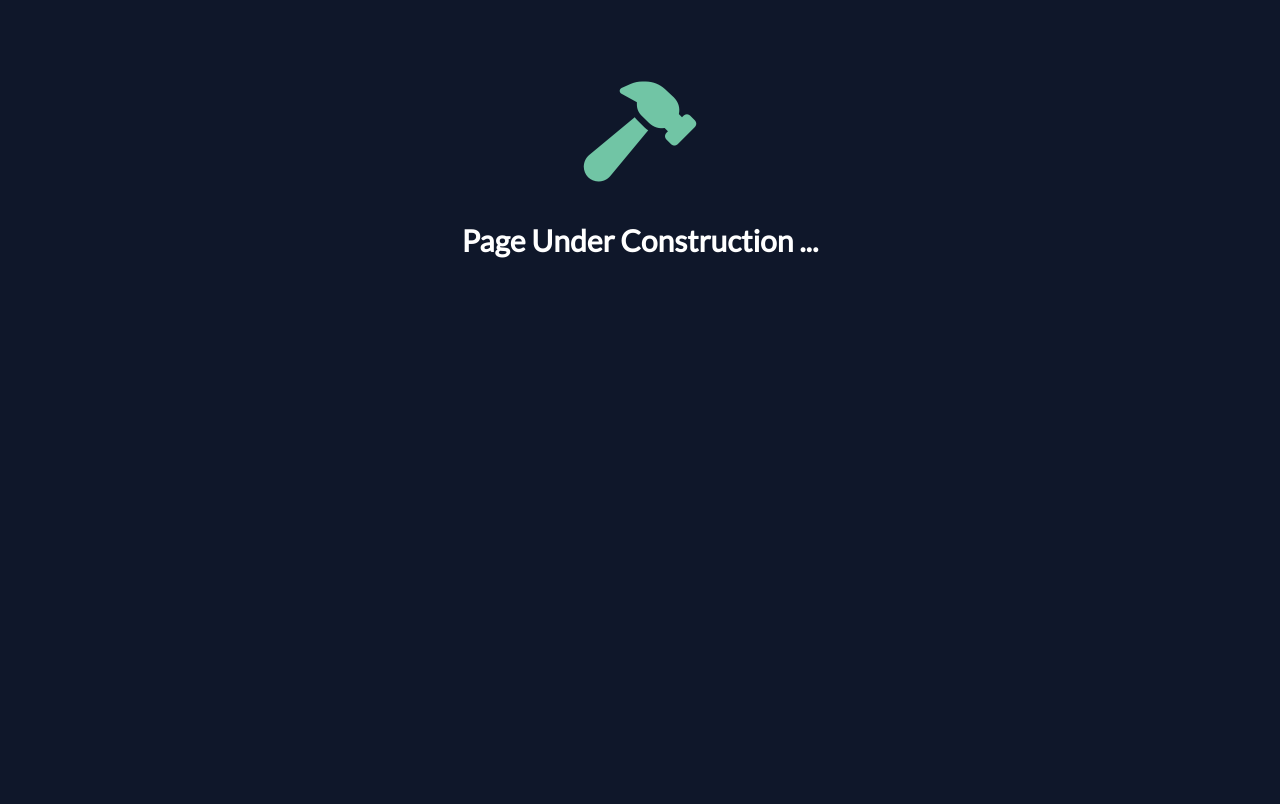
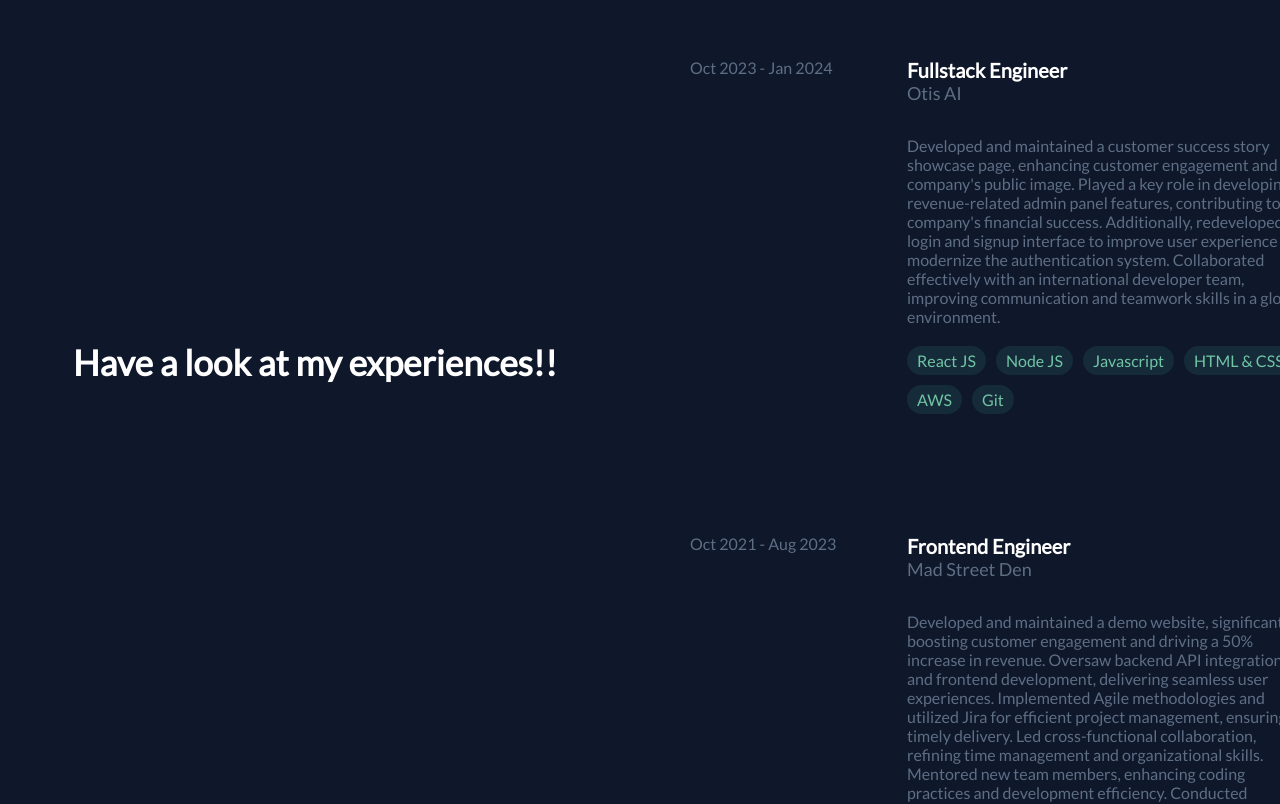
Before and after one commit to Kabilesh020799/Porfolio_React, a React (Create React App) app: page / in a window 1280 px wide. Shown: the part 1800-2604 px from the top of the page. Built offline with nearby package versions, Linux system fonts and the light colour scheme; a web font is replaced by a local one.

Commit message:
Experience- new look

```diff
--- /dev/null
+++ b/src/components/Experience/Experience.css
@@ -0,0 +1,41 @@
+.experience-wrapper {
+  display: flex;
+  width: 100%;
+  height: 100vh;
+}
+
+.experience-wrapper > h1 {
+  flex: 1;
+  text-align: center;
+  display: flex;
+  justify-content: center;
+  margin-top: 20rem;
+}
+
+.experience{
+  margin-left: 20px;
+  display: flex;
+  gap: 40px;
+  flex-direction: column;
+  justify-content: start;
+  flex: 1;
+  overflow: scroll;
+  height: 100%;
+}
+.experience::-webkit-scrollbar {
+  display: none;
+}
+
+@media screen and (max-width: 908px) {
+  .experience-wrapper {
+    flex-direction: column;
+    height: fit-content;
+    display: flex;
+    justify-content: center;
+    align-items: center;
+    gap: 40px;
+  }
+  .experience {
+    height: fit-content;
+  }
+}
--- a/src/components/Experience/Experience.js
+++ b/src/components/Experience/Experience.js
@@ -1,57 +1,29 @@
 import React from "react";
-import classes from "./Experience.module.css";
 import Fade from "react-reveal/Fade";
+import Card from "./components/card/Card";
+import experience from "./constant";
+import './Experience.css'
 
 function Experience() {
   return (
     <Fade bottom>
-      {/* <div className={classes.Experience} id="experience">
-        <h1 className={classes.heading}>Experience</h1>
-        <div className={classes.expbody}>
-          <div className={classes.exphead}>
-            Internship at ADHI Software | MAY-JUNE 2019
-          </div>
-          <div className={classes.expcontent}>
-            During the 1 month of this internship, I have learned a lot about
-            the current industry and it's trends. While working with Industry
-            professionals, I was able to gain the maximum knowledge out of them.
-            In this internship I was asked to develop an Deep Learning model for
-            monitoring the activities in the office.This gave me a clear start
-            on entering into Data science World.
-          </div>
+      <div className="experience-wrapper">
+        <h1>Have a look at my experiences!!</h1>
+        <div className="experience">
+          {
+            experience?.map((experienceItem) => (
+              <Card
+                position={experienceItem?.position}
+                company={experienceItem?.company}
+                startDate={experienceItem?.startDate}
+                endData={experienceItem?.endDate}
+                description={experienceItem?.description}
+                techStack={experienceItem?.techStack}
+                link={experienceItem?.link}
+              />
+            ))
+          }
         </div>
-        <div className={classes.expbody}>
-          <div className={classes.exphead}>
-            Executive Member at United intelligence club | SEPT 2019 - Present
-          </div>
-          <div className={classes.expcontent}>
-            As an Executive member my role was to organize events and help
-            students to improve their efficiency in coding and other activities.
-          </div>
-        </div>
-        <div className={classes.expbody}>
-          <div className={classes.exphead}>
-            Campus Ninja Internship at Coding Ninjas | Apr 2020 - June 2020
-          </div>
-          <div className={classes.expcontent}>
-            During these 3 months of the internship I was able to improve my
-            communication skills and connect with many peoples from different
-            parts of the country.
-          </div>
-        </div>
-        <div className={classes.expbody}>
-          <div className={classes.exphead}>
-            Member at Web Team Of ACE | Aug 2020 - Present
-          </div>
-          <div className={classes.expcontent}>
-            An active member at the Web Team Of Association of Computer
-            Engineers Club Of SVCE.
-          </div>
-        </div>
-      </div> */}
-      <div id="experience" className={classes.Experience}>
-        <i className={`fa-solid fa-hammer ${classes.faIcon}`}></i>
-        Page under construction ...
       </div>
     </Fade>
   );
--- a/src/components/Experience/Experience.module.css
+++ /dev/null
@@ -1,56 +0,0 @@
-.Experience {
-  min-height: 100vh;
-  height: fit-content;
-  display: flex;
-  flex-direction: column;
-  margin-top: 8%;
-  gap: 40px;
-  color: white;
-  font-weight: bold;
-  text-transform: capitalize;
-  font-size: 30px;
-}
-.expbody {
-  font-family: "Roboto", sans-serif;
-  color: white;
-  margin-top: 30px;
-  display: flex;
-  flex-direction: column;
-  text-align: left;
-  margin-left: 20px;
-  width: 95%;
-}
-.heading {
-  text-transform: uppercase;
-}
-.exphead {
-  font-size: 20px;
-  font-weight: bolder;
-  color: #71C5A5;
-}
-.expcontent {
-  font-size: 15px;
-  margin-top: 20px;
-}
-
-.faIcon {
-  font-size: 100px;
-  color: #71C5A5;
-
-}
-
-@media screen and (min-width: 900px) {
-  .Experience {
-    margin-top: 5%;
-  }
-  .exphead {
-    font-size: 30px;
-    text-align: left;
-    margin-left: 30px;
-  }
-  .expcontent {
-    margin-left: 30px;
-    text-align: left;
-    font-size: 20px;
-  }
-}
--- /dev/null
+++ b/src/components/Experience/components/card/Card.css
@@ -0,0 +1,60 @@
+.card {
+  color: #5E6E85;
+  width: 700px;
+  text-align: left;
+  display: flex;
+  cursor: pointer;
+  padding: 40px;
+  border-radius: 8px;
+}
+
+.card:hover {
+  background: #162446;
+  transform: scale(1.01);
+}
+
+.card-date {
+  width: 35%;
+}
+
+.card-details {
+  display: flex;
+  flex-direction: column;
+  width: 65%;
+}
+
+.card-position {
+  color: #fff;
+  font-size: 20px;
+  font-weight: bold;
+}
+
+.color-green {
+  color: #71C5A5;
+}
+
+.card-company {
+  font-size: 18px;
+}
+
+.card-description {
+  margin-top: 2rem;
+}
+
+.card-labels {
+  display: flex;
+  gap: 10px;
+  width: 100%;
+  flex-wrap: wrap;
+  margin-top: 20px;
+}
+
+.card-label {
+  color: #71C5A5;
+  background: #152B3A;
+  padding: 5px 10px;
+  border-radius: 16px;
+  display: flex;
+  justify-content: center;
+  align-items: center;
+}
--- /dev/null
+++ b/src/components/Experience/components/card/Card.jsx
@@ -0,0 +1,47 @@
+import React, { useState } from "react";
+import './Card.css';
+
+const Card = (props) => {
+  const {
+    position,
+    company,
+    startDate,
+    endData,
+    description,
+    techStack,
+    link,
+  } = props;
+
+  const [hovered, setHovered] = useState(false);
+
+  const onClick = () => {
+    if(hovered) {
+      window.open(link);
+    }
+  }
+
+  return (
+    <div
+      className="card"
+      onMouseEnter={() => setHovered(true)}
+      onMouseLeave={() => setHovered(false)}
+      onClick={onClick}
+    >
+      <div className="card-date">{startDate} - {endData}</div>
+      <div className="card-details">
+        <div className={`card-position ${hovered ? 'color-green' : ''}`}>{position}</div>
+        <div className="card-company">{company}</div>
+        <div className="card-description">{description}</div>
+        <div className="card-labels">
+          {
+            techStack?.map((techStackItem) => (
+              <div className="card-label" key={techStackItem}>{techStackItem}</div>
+            ))
+          }
+        </div>
+      </div>
+    </div>
+  );
+};
+
+export default Card;
--- /dev/null
+++ b/src/components/Experience/constant.js
@@ -0,0 +1,40 @@
+const experience = [
+  {
+    position: 'Fullstack Engineer',
+    company: 'Otis AI',
+    description: 'Developed and maintained a customer success story showcase page, enhancing customer engagement and the company\'s public image. Played a key role in developing revenue-related admin panel features, contributing to the company\'s financial success. Additionally, redeveloped the login and signup interface to improve user experience and modernize the authentication system. Collaborated effectively with an international developer team, improving communication and teamwork skills in a global environment.',
+    techStack: ['React JS', 'Node JS', 'Javascript', 'HTML & CSS', 'AWS', 'Git', ],
+    startDate: 'Oct 2023',
+    endDate: 'Jan 2024',
+    link: 'https://meetotis.com/',
+  },
+  {
+    position: 'Frontend Engineer',
+    company: 'Mad Street Den',
+    description: 'Developed and maintained a demo website, significantly boosting customer engagement and driving a 50% increase in revenue. Oversaw backend API integration and frontend development, delivering seamless user experiences. Implemented Agile methodologies and utilized Jira for efficient project management, ensuring timely delivery. Led cross-functional collaboration, refining time management and organizational skills. Mentored new team members, enhancing coding practices and development efficiency. Conducted thorough code reviews to uphold high standards and best practices, while documenting components with Storybook for improved collaboration and understanding.',
+    techStack: ['React JS', 'Django', 'Javascript', 'HTML & SCSS', 'Python', 'Jest', 'AWS', 'Git', 'Storybook', 'Wordpress',],
+    startDate: 'Oct 2021',
+    endDate: 'Aug 2023',
+    link: 'https://vue.ai/',
+  },
+  {
+    position: 'Software Development Intern',
+    company: 'Mad Street Den',
+    description: 'Utilized threading and concurrency techniques in software development, understanding their impacts on application performance and reliability. Developed user-friendly interfaces for several projects, gaining proficiency in modern UI technology. Played a key role in the design phase of a new product concept, collaborating with the design team to refine concepts based on user feedback. Contributed to the development of Vue Ai, which significantly impacted the company\’s revenue. Enhanced communication and problem-solving skills through hands-on experience in a dynamic development environment.',
+    techStack: ['React JS', 'Javascript', 'HTML & SCSS', 'AWS', 'Git',],
+    startDate: 'Jul 2021',
+    endDate: 'Oct 2023',
+    link: 'https://vue.ai/',
+  },
+  {
+    position: 'Fullstack Engineer',
+    company: 'Vigyor Media Technologies',
+    description: 'Engineered a full-stack application that significantly reduced manual advertisement monitoring efforts. Led the user interface development, backend server implementation, and data management, resulting in a 50% increase in efficiency. Developed expertise in agile development processes and effective task management while working collaboratively within a team.',
+    techStack: ['React JS', 'Node JS', 'Javascript', 'HTML & CSS', 'Python', 'AWS', 'Git', 'Ubuntu', ],
+    startDate: 'Jan 2021',
+    endDate: 'Jul 2021',
+    link: 'https://vidgyor.com/',
+  },
+];
+
+export default experience;
--- a/src/components/Home/Home.css
+++ b/src/components/Home/Home.css
@@ -146,7 +146,7 @@ ul.social-icons {
   border: 2px solid grey;
 }
 .container-arrow {
-  margin-top: -25px;
+  margin-top: -45px;
   font-weight: bold;
   text-transform: uppercase;
   color: #fff;
@@ -157,7 +157,7 @@ ul.social-icons {
   left: 0;
   z-index: 0;
   width: 100%;
-  padding-bottom: 15px;
+  padding-bottom: 100px;
   cursor: pointer;
   font-size: 12px;
 }
--- a/src/components/Projects/Projects.module.css
+++ b/src/components/Projects/Projects.module.css
@@ -13,7 +13,7 @@
   width: 300px;
   height: 300px;
   border: 1px solid var(--Bordes, #3D3D3D);
-  background: var(--Rellenos, #1E202B);
+  background: var(--Rellenos, #21253e);
   border-radius: 5px;
   transition: transform 338ms ease-in;
 }
```
